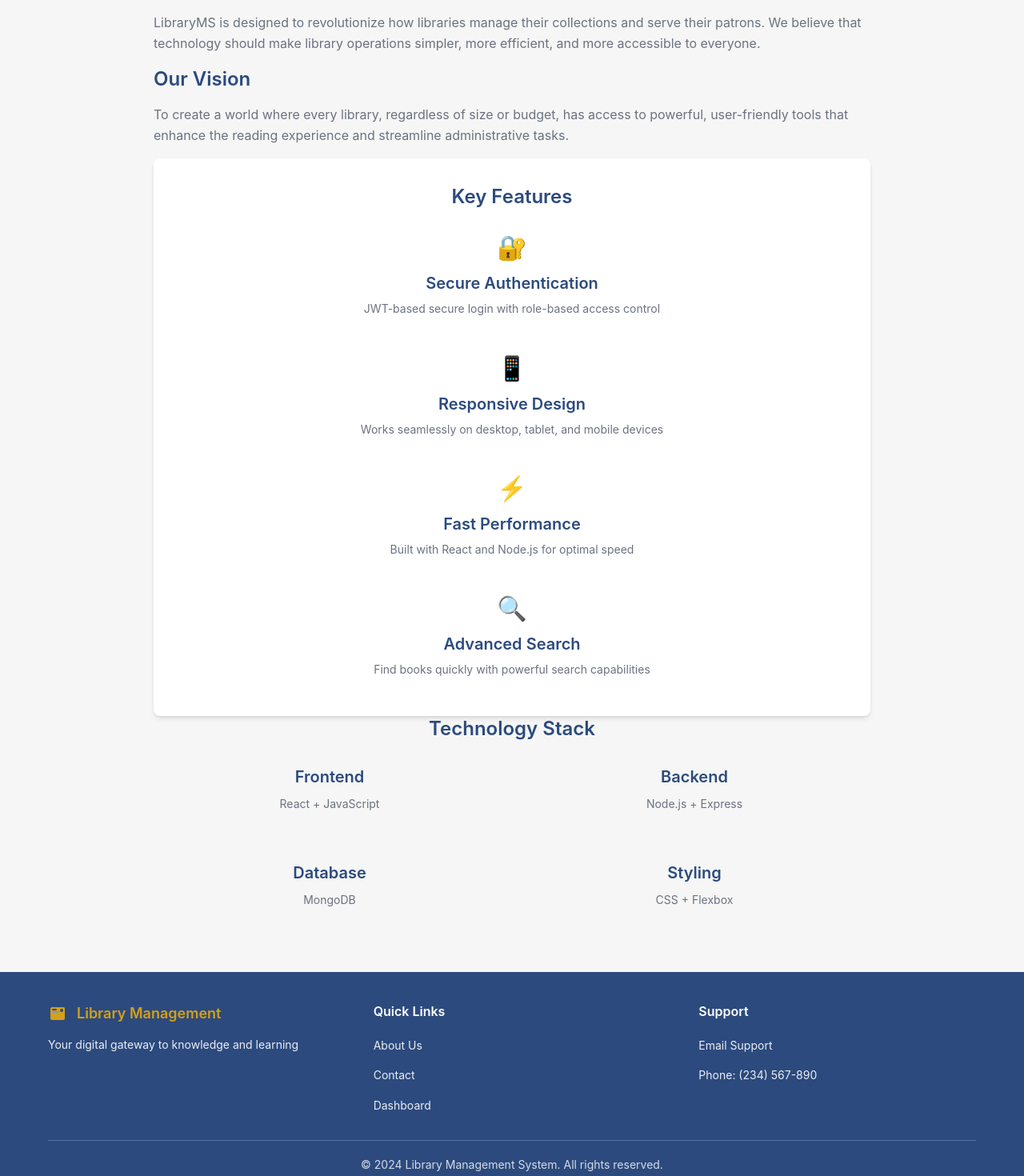
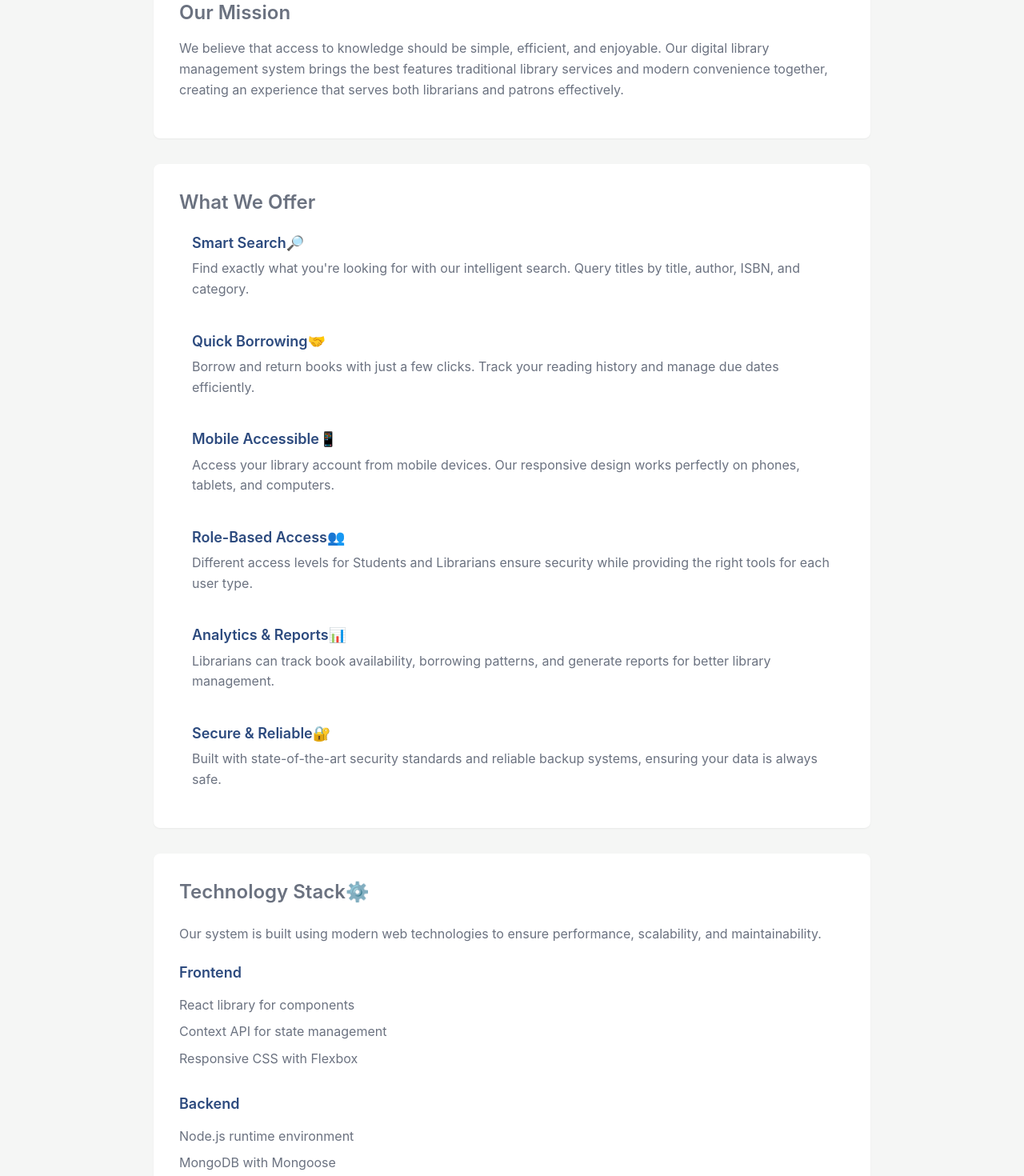
Before and after one commit to IsminiLimbu07/Library-Management-System, a React (Vite) app in the folder Frontend/LIBMGMT/: page /about in a window 1280 px wide. Shown: the part 240-1710 px from the top of the page at 80% size. Built offline with nearby package versions, Linux system fonts and the light colour scheme.

Commit message:
BookSphere Created Successfully

```diff
--- a/Frontend/LIBMGMT/src/components/Footer.jsx
+++ b/Frontend/LIBMGMT/src/components/Footer.jsx
@@ -18,7 +18,7 @@ const Footer = () => {
                   <rect x="5" y="12" width="10" height="2" rx="1" fill="#D4A017"/>
                   <circle cx="17" cy="8" r="2" fill="#2C4A7E"/>
                 </svg>
-                <h3 className="footer-brand-text">Library Management</h3>
+                <h3 className="footer-brand-text">BookSphere</h3>
               </div>
               <p className="footer-tagline">
                 Your digital gateway to knowledge and learning
@@ -56,7 +56,7 @@ const Footer = () => {
                 <span className="footer-link">Email Support</span>
               </li>
               <li>
-                <span className="footer-link">Phone: (234) 567-890</span>
+                <span className="footer-link">Phone: (025) 123-456</span>
               </li>
             </ul>
           </div>
@@ -66,7 +66,7 @@ const Footer = () => {
         {/* Copyright Notice */}
         <div className="footer-bottom">
           <p className="footer-copyright">
-            © 2024 Library Management System. All rights reserved.
+            © 2025 Library Management System. All rights reserved.
           </p>
         </div>
       </div>
--- a/Frontend/LIBMGMT/src/components/Navbar.jsx
+++ b/Frontend/LIBMGMT/src/components/Navbar.jsx
@@ -18,7 +18,7 @@ const Navbar = () => {
           {/* Logo */}
           <Link to="/" className="flex items-center space-x-2">
             <div className="text-white text-xl font-bold">
-              📚 LibraryMS
+              📚 BookSphere
             </div>
           </Link>
 
--- a/Frontend/LIBMGMT/src/pages/AboutPage.jsx
+++ b/Frontend/LIBMGMT/src/pages/AboutPage.jsx
@@ -2,79 +2,191 @@ import React from 'react';
 
 const AboutPage = () => {
   return (
+    <div className="min-h-screen bg-gray-50">
       <div className="container mx-auto px-4 py-12">
         <div className="max-w-4xl mx-auto">
+          {/* Header Section */}
           <div className="text-center mb-12">
-          <h1 className="text-4xl font-bold text-gray-800 mb-4">About LibraryMS</h1>
+            <h1 className="text-4xl font-bold text-library-secondary mb-4">About Our Library</h1>
             <p className="text-lg text-gray-600">
-            A modern, efficient library management system built with cutting-edge technology
+              Connecting readers with knowledge through modern technology
             </p>
           </div>
 
-        <div className="grid grid-cols-1 md:grid-cols-2 gap-12 mb-12">
-          <div>
-            <h2 className="text-2xl font-semibold text-gray-800 mb-4">Our Mission</h2>
+          {/* Our Mission Section */}
+          <div className="bg-white rounded-lg shadow-sm p-8 mb-8">
+            <h2 className="text-2xl font-semibold text-secondary mb-4">Our Mission</h2>
             <p className="text-gray-600 leading-relaxed">
-              LibraryMS is designed to revolutionize how libraries manage their collections
-              and serve their patrons. We believe that technology should make library
-              operations simpler, more efficient, and more accessible to everyone.
+              We believe that access to knowledge should be simple, efficient, and enjoyable. Our digital library
+              management system brings the best features traditional library services and modern convenience together,
+              creating an experience that serves both librarians and patrons effectively.
             </p>
           </div>
 
+          {/* What We Offer Section */}
+          <div className="bg-white rounded-lg shadow-sm p-8 mb-8">
+            <h2 className="text-2xl font-semibold text-secondary mb-6">What We Offer</h2>
+
+            <div className="space-y-6">
+              {/* Smart Search */}
+              <div className="flex items-start space-x-4">
+                <div className="flex-shrink-0">
+                  <div className="w-12 h-12 bg-blue-500 rounded-full flex items-center justify-center">
+                    <svg className="w-6 h-6 text-white" fill="none" stroke="currentColor" viewBox="0 0 24 24">
+                      <path strokeLinecap="round" strokeLinejoin="round" strokeWidth={2} d="M21 21l-6-6m2-5a7 7 0 11-14 0 7 7 0 0114 0z" />
+                    </svg>
+                  </div>
+                </div>
                 <div>
-            <h2 className="text-2xl font-semibold text-gray-800 mb-4">Our Vision</h2>
-            <p className="text-gray-600 leading-relaxed">
-              To create a world where every library, regardless of size or budget,
-              has access to powerful, user-friendly tools that enhance the reading
-              experience and streamline administrative tasks.
+                  <h3 className="text-lg font-semibold text-gray-800 mb-2">Smart Search🔎</h3>
+                  <p className="text-gray-600">
+                    Find exactly what you're looking for with our intelligent search. Query titles by title,
+                    author, ISBN, and category.
                   </p>
                 </div>
               </div>
 
-        <div className="bg-white rounded-lg shadow-md p-8 mb-12">
-          <h2 className="text-2xl font-semibold text-gray-800 mb-6 text-center">Key Features</h2>
-          <div className="grid grid-cols-1 md:grid-cols-2 gap-6">
-            <div className="text-center">
-              <div className="text-3xl mb-2">🔐</div>
-              <h3 className="font-semibold mb-2">Secure Authentication</h3>
-              <p className="text-gray-600 text-sm">JWT-based secure login with role-based access control</p>
+              {/* Quick Borrowing */}
+              <div className="flex items-start space-x-4">
+                <div className="flex-shrink-0">
+                  <div className="w-12 h-12 bg-blue-600 rounded-full flex items-center justify-center">
+                    <svg className="w-6 h-6 text-white" fill="none" stroke="currentColor" viewBox="0 0 24 24">
+                      <path strokeLinecap="round" strokeLinejoin="round" strokeWidth={2} d="M12 8v4l3 3m6-3a9 9 0 11-18 0 9 9 0 0118 0z" />
+                    </svg>
                   </div>
-            <div className="text-center">
-              <div className="text-3xl mb-2">📱</div>
-              <h3 className="font-semibold mb-2">Responsive Design</h3>
-              <p className="text-gray-600 text-sm">Works seamlessly on desktop, tablet, and mobile devices</p>
                 </div>
-            <div className="text-center">
-              <div className="text-3xl mb-2">⚡</div>
-              <h3 className="font-semibold mb-2">Fast Performance</h3>
-              <p className="text-gray-600 text-sm">Built with React and Node.js for optimal speed</p>
+                <div>
+                  <h3 className="text-lg font-semibold text-gray-800 mb-2">Quick Borrowing🤝</h3>
+                  <p className="text-gray-600">
+                    Borrow and return books with just a few clicks. Track your reading history and manage
+                    due dates efficiently.
+                  </p>
                 </div>
-            <div className="text-center">
-              <div className="text-3xl mb-2">🔍</div>
-              <h3 className="font-semibold mb-2">Advanced Search</h3>
-              <p className="text-gray-600 text-sm">Find books quickly with powerful search capabilities</p>
+              </div>
+
+              {/* Mobile Accessible */}
+              <div className="flex items-start space-x-4">
+                <div className="flex-shrink-0">
+                  <div className="w-12 h-12 bg-purple-500 rounded-full flex items-center justify-center">
+                    <svg className="w-6 h-6 text-white" fill="none" stroke="currentColor" viewBox="0 0 24 24">
+                      <path strokeLinecap="round" strokeLinejoin="round" strokeWidth={2} d="M12 18h.01M8 21h8a2 2 0 002-2V5a2 2 0 00-2-2H8a2 2 0 00-2 2v14a2 2 0 002 2z" />
+                    </svg>
+                  </div>
+                </div>
+                <div>
+                  <h3 className="text-lg font-semibold text-gray-800 mb-2">Mobile Accessible📱</h3>
+                  <p className="text-gray-600">
+                    Access your library account from mobile devices. Our responsive design works perfectly on
+                    phones, tablets, and computers.
+                  </p>
+                </div>
+              </div>
+
+              {/* Role-Based Access */}
+              <div className="flex items-start space-x-4">
+                <div className="flex-shrink-0">
+                  <div className="w-12 h-12 bg-blue-700 rounded-full flex items-center justify-center">
+                    <svg className="w-6 h-6 text-white" fill="none" stroke="currentColor" viewBox="0 0 24 24">
+                      <path strokeLinecap="round" strokeLinejoin="round" strokeWidth={2} d="M16 7a4 4 0 11-8 0 4 4 0 018 0zM12 14a7 7 0 00-7 7h14a7 7 0 00-7-7z" />
+                    </svg>
+                  </div>
+                </div>
+                <div>
+                  <h3 className="text-lg font-semibold text-gray-800 mb-2">Role-Based Access👥</h3>
+                  <p className="text-gray-600">
+                    Different access levels for Students and Librarians ensure security while providing the
+                    right tools for each user type.
+                  </p>
+                </div>
+              </div>
+
+              {/* Analytics & Reports */}
+              <div className="flex items-start space-x-4">
+                <div className="flex-shrink-0">
+                  <div className="w-12 h-12 bg-orange-500 rounded-full flex items-center justify-center">
+                    <svg className="w-6 h-6 text-white" fill="none" stroke="currentColor" viewBox="0 0 24 24">
+                      <path strokeLinecap="round" strokeLinejoin="round" strokeWidth={2} d="M9 19v-6a2 2 0 00-2-2H5a2 2 0 00-2 2v6a2 2 0 002 2h2a2 2 0 002-2zm0 0V9a2 2 0 012-2h2a2 2 0 012 2v10m-6 0a2 2 0 002 2h2a2 2 0 002-2m0 0V5a2 2 0 012-2h2a2 2 0 012 2v14a2 2 0 01-2 2h-2a2 2 0 01-2-2z" />
+                    </svg>
+                  </div>
+                </div>
+                <div>
+                  <h3 className="text-lg font-semibold text-gray-800 mb-2">Analytics & Reports📊</h3>
+                  <p className="text-gray-600">
+                    Librarians can track book availability, borrowing patterns, and generate reports for
+                    better library management.
+                  </p>
+                </div>
+              </div>
+
+              {/* Secure & Reliable */}
+              <div className="flex items-start space-x-4">
+                <div className="flex-shrink-0">
+                  <div className="w-12 h-12 bg-green-500 rounded-full flex items-center justify-center">
+                    <svg className="w-6 h-6 text-white" fill="none" stroke="currentColor" viewBox="0 0 24 24">
+                      <path strokeLinecap="round" strokeLinejoin="round" strokeWidth={2} d="M9 12l2 2 4-4m5.618-4.016A11.955 11.955 0 0112 2.944a11.955 11.955 0 01-8.618 3.04A12.02 12.02 0 003 9c0 5.591 3.824 10.29 9 11.622 5.176-1.332 9-6.031 9-11.622 0-1.042-.133-2.052-.382-3.016z" />
+                    </svg>
+                  </div>
+                </div>
+                <div>
+                  <h3 className="text-lg font-semibold text-gray-800 mb-2">Secure & Reliable🔐</h3>
+                  <p className="text-gray-600">
+                    Built with state-of-the-art security standards and reliable backup systems, ensuring your
+                    data is always safe.
+                  </p>
+                </div>
               </div>
             </div>
           </div>
 
-        <div className="text-center">
-          <h2 className="text-2xl font-semibold text-gray-800 mb-4">Technology Stack</h2>
-          <div className="grid grid-cols-2 md:grid-cols-4 gap-4">
-            <div className="bg-gray-50 rounded-lg p-4">
-              <h3 className="font-semibold">Frontend</h3>
-              <p className="text-sm text-gray-600">React + JavaScript</p>
+          {/* Technology Stack Section */}
+          <div className="bg-white rounded-lg shadow-sm p-8">
+            <h2 className="text-2xl font-semibold text-secondary mb-6">Technology Stack⚙️</h2>
+            <p className="text-gray-600 mb-6">
+              Our system is built using modern web technologies to ensure performance, scalability, and maintainability.
+            </p>
+
+            <div className="grid grid-cols-1 md:grid-cols-2 gap-8">
+              {/* Frontend */}
+              <div>
+                <h3 className="text-lg font-semibold text-gray-800 mb-4">Frontend</h3>
+                <ul className="space-y-2">
+                  <li className="flex items-center text-gray-600">
+                    <span className="w-2 h-2 bg-library-accent rounded-full mr-3"></span>
+                    React library for components
+                  </li>
+                  <li className="flex items-center text-gray-600">
+                    <span className="w-2 h-2 bg-library-accent rounded-full mr-3"></span>
+                    Context API for state management
+                  </li>
+                  <li className="flex items-center text-gray-600">
+                    <span className="w-2 h-2 bg-library-accent rounded-full mr-3"></span>
+                    Responsive CSS with Flexbox
+                  </li>
+                </ul>
               </div>
-            <div className="bg-gray-50 rounded-lg p-4">
-              <h3 className="font-semibold">Backend</h3>
-              <p className="text-sm text-gray-600">Node.js + Express</p>
+
+              {/* Backend */}
+              <div>
+                <h3 className="text-lg font-semibold text-gray-800 mb-4">Backend</h3>
+                <ul className="space-y-2">
+                  <li className="flex items-center text-gray-600">
+                    <span className="w-2 h-2 bg-library-accent rounded-full mr-3"></span>
+                    Node.js runtime environment
+                  </li>
+                  <li className="flex items-center text-gray-600">
+                    <span className="w-2 h-2 bg-library-accent rounded-full mr-3"></span>
+                    MongoDB with Mongoose
+                  </li>
+                  <li className="flex items-center text-gray-600">
+                    <span className="w-2 h-2 bg-library-accent rounded-full mr-3"></span>
+                    JWT for authentication
+                  </li>
+                  <li className="flex items-center text-gray-600">
+                    <span className="w-2 h-2 bg-library-accent rounded-full mr-3"></span>
+                    RESTful API architecture
+                  </li>
+                </ul>
               </div>
-            <div className="bg-gray-50 rounded-lg p-4">
-              <h3 className="font-semibold">Database</h3>
-              <p className="text-sm text-gray-600">MongoDB</p>
-            </div>
-            <div className="bg-gray-50 rounded-lg p-4">
-              <h3 className="font-semibold">Styling</h3>
-              <p className="text-sm text-gray-600">CSS + Flexbox</p>
             </div>
           </div>
         </div>
--- a/Frontend/LIBMGMT/src/pages/ContactPage.jsx
+++ b/Frontend/LIBMGMT/src/pages/ContactPage.jsx
@@ -44,12 +44,12 @@ const ContactPage = () => {
           <div>
             <h2 className="text-2xl font-semibold text-gray-800 mb-6">Get in Touch</h2>
 
-            <div className="space-y-6">
+            <div className="bg-white rounded-lg shadow-sm p-8">
               <div className="flex items-start space-x-4">
                 <div className="text-2xl">📧</div>
                 <div>
                   <h3 className="font-semibold text-gray-800">Email</h3>
-                  <p className="text-gray-600">support@libraryms.com</p>
+                  <p className="text-gray-600">booksphere@libraryms.com</p>
                   <p className="text-sm text-gray-500">We'll respond within 24 hours</p>
                 </div>
               </div>
@@ -58,8 +58,8 @@ const ContactPage = () => {
                 <div className="text-2xl">📞</div>
                 <div>
                   <h3 className="font-semibold text-gray-800">Phone</h3>
-                  <p className="text-gray-600">(555) 123-4567</p>
-                  <p className="text-sm text-gray-500">Mon-Fri, 9AM-5PM EST</p>
+                  <p className="text-gray-600">(025) 123-456</p>
+                  <p className="text-sm text-gray-500">Mon-Fri, 9AM-5PM </p>
                 </div>
               </div>
 
@@ -68,15 +68,15 @@ const ContactPage = () => {
                 <div>
                   <h3 className="font-semibold text-gray-800">Address</h3>
                   <p className="text-gray-600">
-                    123 Library Street<br />
-                    Book City, BC 12345<br />
-                    United States
+                    123 Book Street<br />
+                    Pustak Sadak, PS 12345<br />
+                    Nepal
                   </p>
                 </div>
               </div>
             </div>
 
-            <div className="mt-8 p-6 bg-library-primary/10 rounded-lg">
+            <div className="bg-white rounded-lg shadow-sm p-8 mt-8">
               <h3 className="font-semibold text-gray-800 mb-2">Need Technical Support?</h3>
               <p className="text-gray-600 text-sm">
                 If you're experiencing technical issues, please include:
@@ -91,7 +91,7 @@ const ContactPage = () => {
 
           {/* Contact Form */}
           <div>
-            <h2 className="text-2xl font-semibold text-gray-800 mb-6">Send us a Message</h2>
+            <h2 className="text-2xl font-semibold text-gray-800 mt-8 mb-6">Send us a Message</h2>
 
             {submitted ? (
               <div className="bg-green-50 border border-green-200 text-green-600 px-4 py-8 rounded-lg text-center">
--- a/Frontend/LIBMGMT/src/pages/HomePage.jsx
+++ b/Frontend/LIBMGMT/src/pages/HomePage.jsx
@@ -11,7 +11,7 @@ const HomePage = () => {
       <section className="bg-gradient-to-br from-library-primary to-library-secondary text-white py-20">
         <div className="container mx-auto px-4 text-center">
           <h1 className="text-4xl md:text-6xl font-bold mb-6 text-line homepage-title">
-            Welcome to LibraryMS
+            Welcome to BookSphere
           </h1>
           <p className="text-lg  md:text-xl text-line mb-8 max-w-2xl mx-auto text-white">
             A modern library management system that streamlines book borrowing,
--- a/Frontend/LIBMGMT/src/pages/ProfilePage.jsx
+++ b/Frontend/LIBMGMT/src/pages/ProfilePage.jsx
@@ -261,7 +261,7 @@ const ProfilePage = () => {
                     <h3 className="font-medium text-gray-800 mb-3">Statistics</h3>
                     <div className="grid grid-cols-2 gap-4 text-center">
                       <div>
-                        <div className="text-2xl font-bold text-library-primary">
+                        <div className="text-2xl font-bold text-library-secondary">
                           {borrowHistory.length}
                         </div>
                         <div className="text-sm text-gray-600">Total Books Borrowed</div>
--- a/Frontend/LIBMGMT/src/pages/RegisterPage.jsx
+++ b/Frontend/LIBMGMT/src/pages/RegisterPage.jsx
@@ -82,7 +82,7 @@ const RegisterPage = () => {
             Or{' '}
             <Link
               to="/login"
-              className="font-medium text-library-primary hover:text-library-primary/80"
+              className="font-medium text-secondary hover:text-library-primary/80"
             >
               sign in to your existing account
             </Link>
```
Lines whose indentation alone changed are shown as unchanged.
